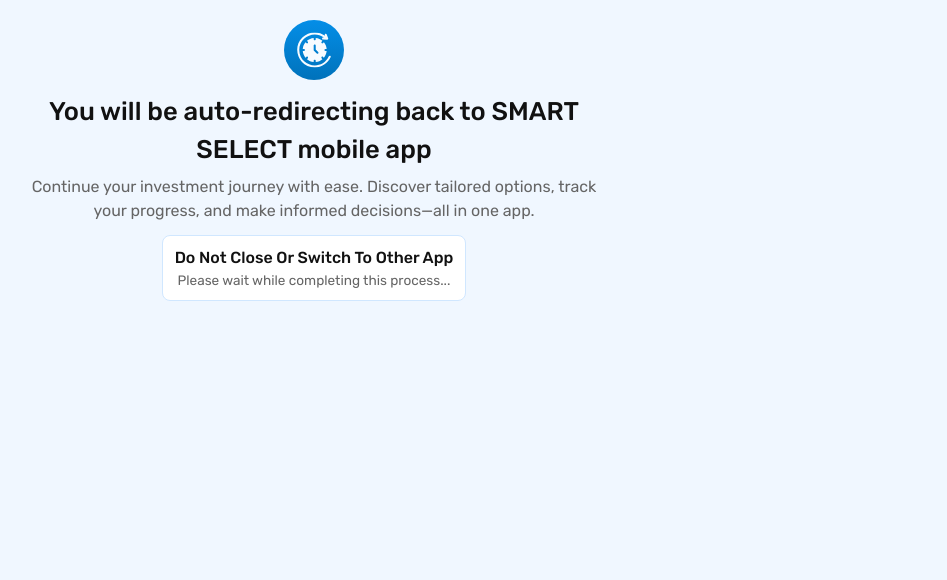
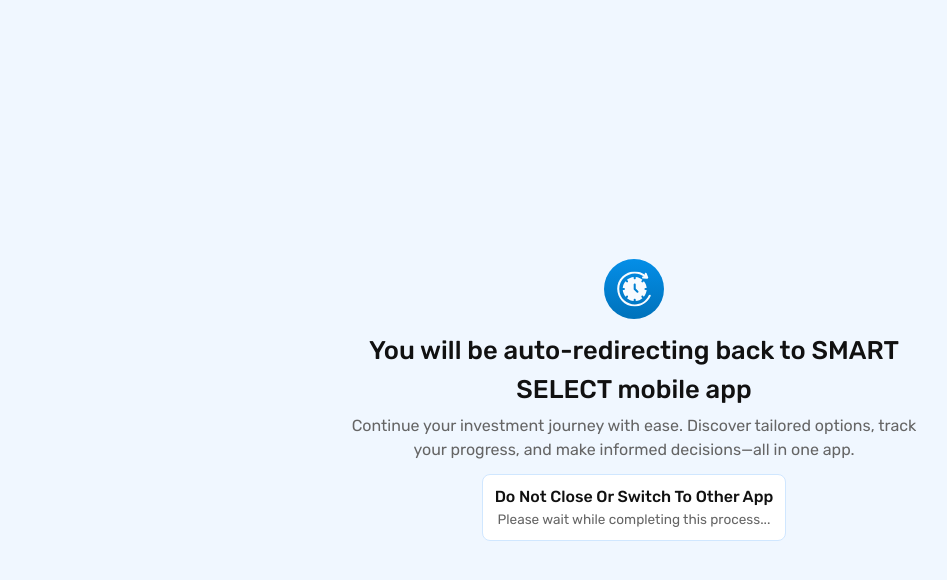
Before and after one commit to Rita-Sonavane/landing-screen, a plain HTML site: page index.html in a window 1280 px wide. Shown: the whole page, without its empty margins (6-953 px from the left). Drawn offline with nearby package versions, Linux system fonts and the light colour scheme.

Commit message:
fix height

```diff
--- a/index.html
+++ b/index.html
@@ -19,7 +19,7 @@
             padding: 0;
         }
 
-        container-full {
+        .container-full {
             height: 100vh;
             display: flex;
             justify-content: center;
```
